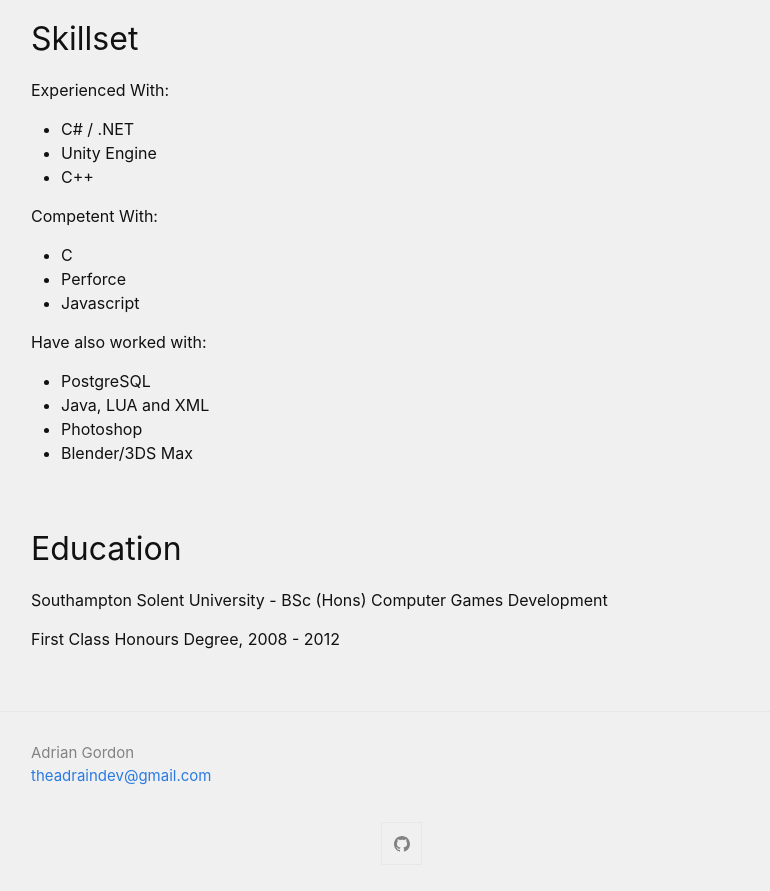
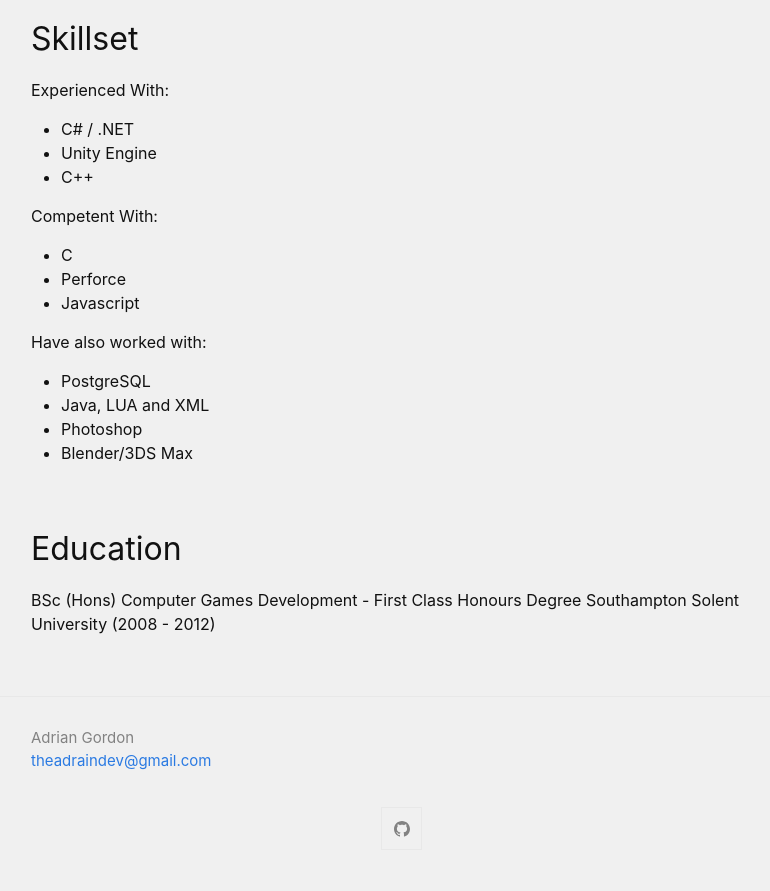
Before and after one commit to TheADrain/Portfolio, a Jekyll site: the page built from docs/index.markdown, in a window 1280 px wide and 900 px high, scrolled down 1045 px. Shown: the top 891 px of the window, without its empty margins (239-1009 px from the left). Built offline with Jekyll 4.4.1, drawn with Linux system fonts in a browser that asks for light colours.

```diff
--- a/docs/index.markdown
+++ b/docs/index.markdown
@@ -62,6 +62,5 @@ Have also worked with:
 
 ## Education
 
-Southampton Solent University - BSc (Hons) Computer Games Development
-
-First Class Honours Degree, 2008 - 2012
+BSc (Hons) Computer Games Development - First Class Honours Degree
+Southampton Solent University (2008 - 2012)
```
